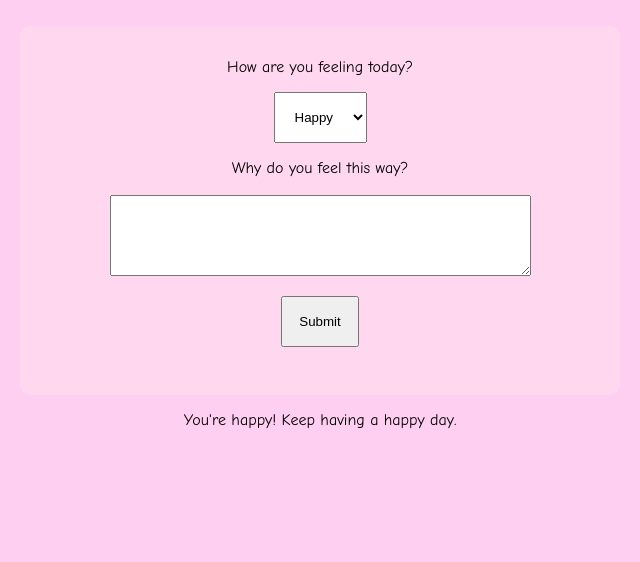
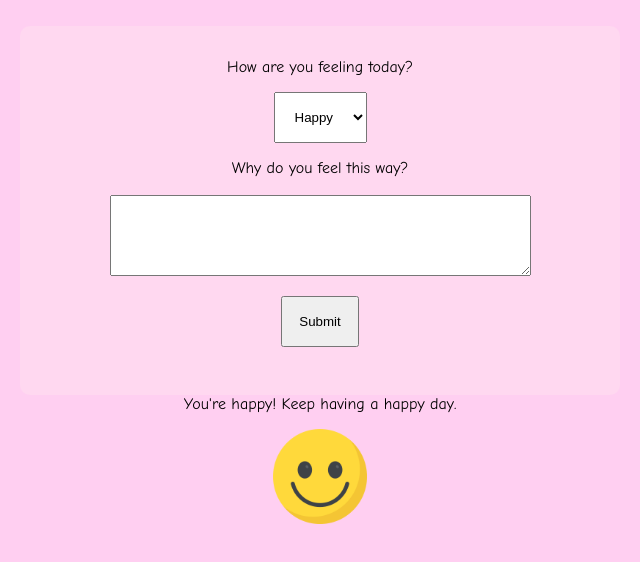
Before and after one commit to nicolelinh444/mood-matcher, a plain HTML site: page index.html in a window 1280 px wide. Both pictures are taken after typing "Sample" into the empty fields and a click on the button "Submit". Shown: the part 80-642 px from the top of the page, without its empty margins (320-960 px from the left). Drawn offline with Linux system fonts and the light colour scheme.

Commit message:
add images

```diff
--- a/css/style.css
+++ b/css/style.css
@@ -25,6 +25,10 @@ form {
 
 img {
     max-width: 10%;
+    margin: auto;
+    padding: 1rem;
+    display: block;
+
 }
 
 select, button {
--- a/index.html
+++ b/index.html
@@ -29,7 +29,7 @@
           <!-- create submit button -->
            <button type="submit">Submit</button>
     </form>
-    <p class="mood-output"></p>
+    <div class="mood-output"></div>
     <script src="js/index.js">
     </script>
 </body>
--- a/js/index.js
+++ b/js/index.js
@@ -1,25 +1,47 @@
 // create variables to store the form and the output paragraph
 const form = document.querySelector(".mood-matcher-form");
 const output = document.querySelector(".mood-output");
+
+// create variables with empty value to store the img src and alt text
+let imgSrc = "";
+let imgAlt = "";
+
+// create the image element and assign the variables to the src and alt attributes
 let img = document.createElement("img");
+img.src = imgSrc;
+img.alt = imgAlt;
 
-// added an event listener that will make the onSubmit function run when the user clicks submit
+// add an event listener that will make the onSubmit function run when the user clicks submit
 form.addEventListener("submit", onSubmit);
 
+// create a function to submit form
 function onSubmit(event) {
 	event.preventDefault();
-
+// form collects data from what the user types in and saves it in the variable data
 	const data = Object.fromEntries(new FormData(event.target).entries());
-
+// create a variable named current mood which uses data.mood
     let currentMood = data.mood;
-
+// if current mood equals happy, a happy message will appear in the output section
   if (currentMood  === "happy") {
     output.textContent = "You're happy! Keep having a happy day.";
-  } else if (currentMood === "sad") {
+    img.src = './images/happy.png';
+    img.alt = 'yellow happy face emoji'
+  }
+  // if the mood equals sad, a sad message will appear
+    else if (currentMood === "sad") {
     output.textContent = "You're sad! It's okay to cry.";
-  } else if (currentMood === "calm") {
+    img.src = './images/sad.png';
+    img.alt ='yellow sad face emoji';
+  }
+  // if the mood is calm, a calm message will appear
+    else if (currentMood === "calm") {
     output.textContent = "You're calm. Let's be at peace together."
+    img.src = '.images/calm.png';
+    img.alt = 'yellow calm face emoji'
   };
+
+  // adds the image to the output div inside of the function
+  output.appendChild(img);
 
 	form.reset();
 }
```
